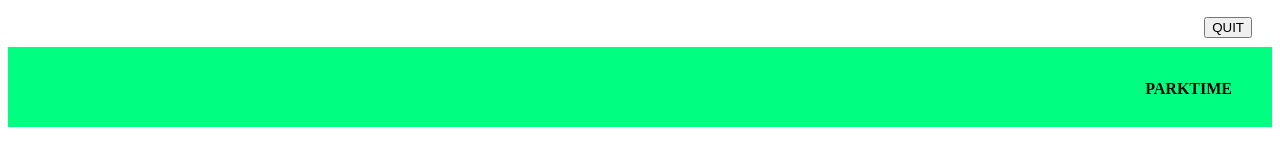
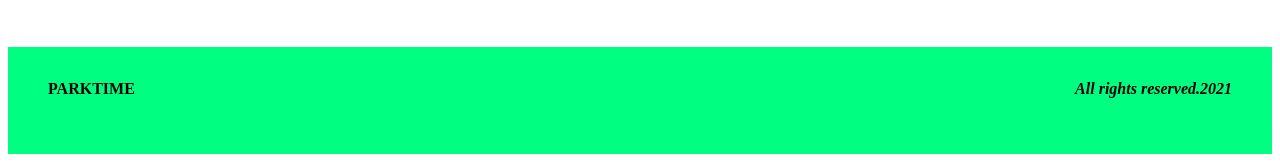
Before and after one commit to kLeitich/Parkt, a plain HTML site: page index.html in a window 1280 px wide. Shown: the part 1056-1218 px from the top of the page. Before the commit the page ends 1191 px from the top, so only its background shows below. Drawn offline with Linux system fonts and the light colour scheme.

Commit message:
Style : Optimized footer - Optimized footer styling

```diff
--- a/index.css
+++ b/index.css
@@ -52,9 +52,12 @@ footer{
 footer{
     padding: 40px;
     margin-top: 50px;
+    display: flex;
+    justify-content: space-between;
+    text-align: center;
+
 }
 footer p{
-    float: right;
     margin-top: -7px;
     font-weight: bold;
 }
--- a/index.html
+++ b/index.html
@@ -76,11 +76,11 @@
             <img src="/assets/icons8-twitter-300 (copy).png" height="50px">
             <img src="/assets/icons8-email-open-144 (copy).png" height="50px">
     </div>
-    <div class="quit">
-        <button>QUIT</button>
-    </div>
     <footer>
         <p>PARKTIME</p>
+        <div>
+            <p><em><strong>All rights reserved.2021</strong></em></p>
+        </div>
     </footer>
     <script src="index.js" type="text/javascript"></script>
 </body>
```
